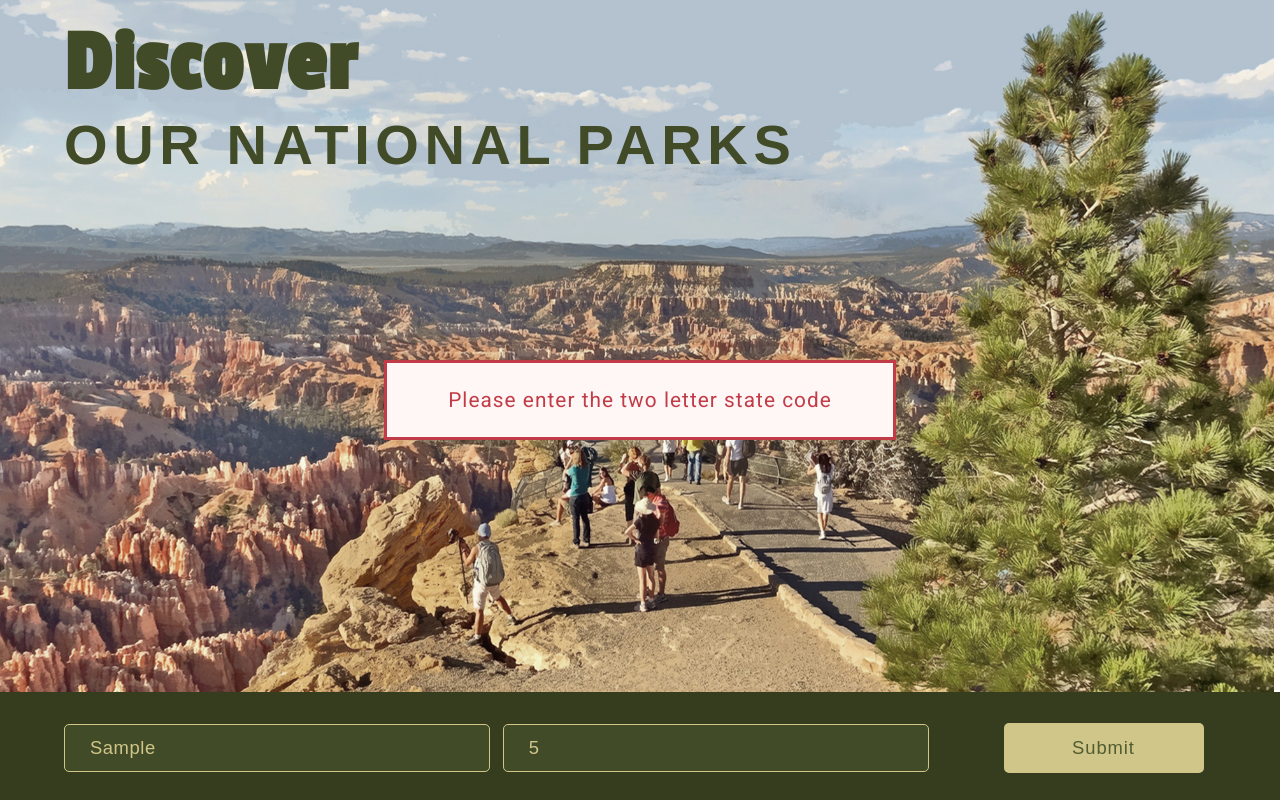
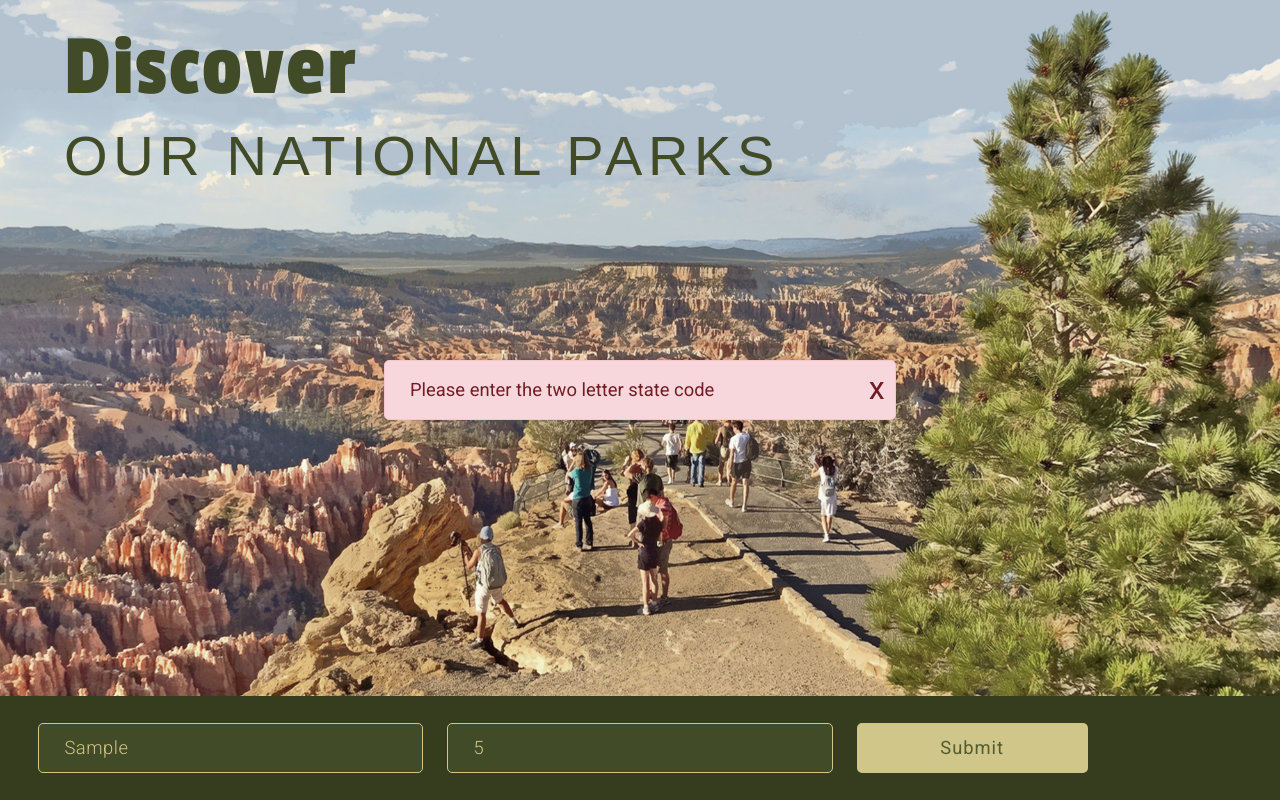
Before and after one commit to Amy-Braswell/find-a-park, a React (Create React App) app: page / in a window 1280 px wide. Both pictures are taken after typing "Sample", "5" into the empty fields and a click on the button "Submit". Built offline with nearby package versions, Linux system fonts and the light colour scheme; a web font is replaced by a local one.

Commit message:
added Bootstrap

```diff
--- a/package.json
+++ b/package.json
@@ -4,10 +4,12 @@
   "private": true,
   "dependencies": {
     "@fortawesome/fontawesome-svg-core": "1.2.0",
+    "@fortawesome/free-regular-svg-icons": "5.1.0",
     "@fortawesome/free-solid-svg-icons": "5.1.0",
-    "@fortawesome/free-regular-svg-icons": "5.1.0",
     "@fortawesome/react-fontawesome": "0.1.0",
+    "bootstrap": "^5.1.3",
     "react": "^16.13.1",
+    "react-bootstrap": "^2.3.0",
     "react-dom": "^16.13.1",
     "react-fontawesome": "^1.7.1",
     "react-router-dom": "^5.2.0",
@@ -40,9 +42,9 @@
     ]
   },
   "devDependencies": {
-    "axios": "^0.20.0",
     "@testing-library/jest-dom": "^4.2.4",
     "@testing-library/user-event": "^7.2.1",
+    "axios": "^0.20.0",
     "check-prop-types": "^1.1.2",
     "dotenv": "^8.2.0",
     "enzyme": "^3.11.0",
--- a/src/App/App.css
+++ b/src/App/App.css
@@ -36,7 +36,7 @@ html, body {
   min-height: calc(80vh - 50px);
   max-height: calc(80vh - 50px);
   overflow-y: hidden;
-  object-fit: cover;
+  object-fit: contain;
   z-index: 100
 }
 
@@ -44,7 +44,8 @@ html, body {
   position: fixed;
   overflow-y: hidden;
   top: 0;
-  height: 95%;
+  height: 100%;
+  width: auto;
 }
 
 body {
@@ -116,6 +117,11 @@ p{
     background-size: cover;
   }
 
+  .bkgrnd {
+    width: 100%;
+    height: auto;
+  }
+
   header > h1, h2{
     padding: 0;
   }
--- a/src/Components/Card/Card.js
+++ b/src/Components/Card/Card.js
@@ -2,6 +2,7 @@ import React from 'react'
 
 import NPSLogo from '../../images/nps_logo.png'
 import './Card.css'
+
 
 
 export default function Card(props){
--- a/src/Components/ResultList/ResultList.css
+++ b/src/Components/ResultList/ResultList.css
@@ -12,10 +12,11 @@
 
 
 .close-button {
+    background-color: rgba(0,0,0,0);
     z-index: 1000;
     padding: 0 1.5vh 2vh;
     border: 0;
-    margin-left: 87%;
+    margin-left: 95%;
     width: 10%;
 }
 
@@ -37,7 +38,7 @@
 /***************************For Tablets and Up****************************/
 @media (min-width: 1000px){
   .close-button {
-    margin-left: 89%;
+    margin-left: 91%;
   }
   .ul--grid-container{
     grid-template-columns: 33% 33% 33%;
@@ -49,7 +50,7 @@
 @media (min-width: 1680px){
 
   .close-button {
-    margin-left: 90.5%;
+    margin-left: 92%;
   }
 
   .ul--grid-container{
--- a/src/Components/SearchBar/SearchBar.css
+++ b/src/Components/SearchBar/SearchBar.css
@@ -1,60 +1,24 @@
 /****************** FORM ******************/
+
+.form-mobile {
+    display: inline;
+}
+
+.form-desktop {
+    display: none;
+}
 
 form {
     background-color: #363d1f;
     width: 100%;
     position: fixed;
     bottom: 0vh;
-    padding: 6vh 5% 6.5vh;
-    height: 20vh;
-    margin-bottom: -.5vh;
-}
-
-.form-flexbox {
-    display: flex;
-    flex-direction: column;
-    justify-content: space-around;
+    height: 32vh;
+    display:flex;
     align-items: center;
-}
-
-.form-group {
-    margin-bottom: 1vh;
-    width: 300px;
-    max-width: 100%;
-}
-
-.form-submit {
-    width: 300px;
-    max-width: 100%;
-}
-
-input[type="text"] {
-    padding: 1.25vh 25px;
-    width: 300px;
-    max-width: 100%;
-    outline: none;
-    font-size: 1em;
-    font-weight: 300;
-    letter-spacing: .03em;
-    color: #d0c689;
-    background-color: #424b27;
-    text-align: left;
-    border:1px solid #d0c689;
-    border-radius: 5px;
-    }
-
-input[type=number] {
-    padding: 1.25vh 25px;
-    width: 300px;
-    max-width: 100%;
-    outline: none;
-    font-size: 1em;
-    font-weight: 300;
-    background-color: #424b27;
-    color: #d0c689;
-    text-align: left;
-    border:1px solid #d0c689;
-    border-radius: 5px;
+    padding:0% 3%;
+    justify-content: flex-start;
+    gap: 2%;
 }
 
 ::placeholder {
@@ -82,47 +46,6 @@ input:-webkit-autofill:focus {
     -webkit-text-fill-color: #d0c689;
     box-shadow: 0 0 0 50px #424b27 inset;
     caret-color: #d0c689;
-}
-
-button {
-    padding: 1.25vh 0;
-    margin: 0 87.5px;
-    width: 125px;
-    max-width: 100%;
-    background-color: #d0c689;
-    color: #515C30;
-    font-size: 1em;
-    font-weight: 100;
-    letter-spacing: .05em;
-    border:2px solid #d0c689;
-    border-radius: 5px;
-}
-
-button:hover {
-    cursor: pointer;
-}
-
-button:focus {
-    outline: none;
-}
-
-.error__message_container{
-    position: absolute;
-    top: 45%;
-    width: 40%;
-    margin: 0 30%;
-    border: 3px solid #C23C47;
-    background-color: #FFF6F6;
-    color:  #C23C47;
-    padding: 10px;
-}
-
-.error__message_container p {
-    text-align: center;
-    margin: 15px;
-    font-size: 1.3em;
-    letter-spacing: .05em;
-    color:  #C23C47;
 }
 
 .loading-container {
@@ -158,48 +81,103 @@ button:focus {
     100% { transform: rotate(360deg); }
   }
 
+/* Bootstrap customizations */
+
+.col-mobile {
+    display: block;
+}
+
+.col-desktop {
+    display: none;
+}
+
+.btn-flat {
+    padding: 1.15vh 50px;
+    background-color: #d0c689;
+    color: #515C30;
+    font-size: 1.15em;
+    font-weight: 400;
+    letter-spacing: .05em;
+    border:2px solid #d0c689;
+    border-radius: 5px;
+    width:60%;
+    margin: 0 20%;
+}
+
+.styled-input{
+    padding: 1.25vh 75px 1.25vh 25px;
+    outline: none;
+    width:100%;
+    font-size: 1.15em;
+    font-weight: 300;
+    letter-spacing: .03em;
+    color: #d0c689;
+    background-color: #424b27;
+    text-align: left;
+    border:1px solid #d0c689;
+    border-radius: 5px;
+}
+
+.alert-msg{
+    position: absolute;
+    font-size: 1.15em;
+    top: 45vh;
+    width: 40%;
+    left: 30%;
+    background-color: #f7d7db;
+    color: #711d26;
+    border: 1px solid #f4c7cc;
+    border-radius: 5px;
+    padding: 15px 25px;
+}
+
+.alert-close {
+    color: #711d26;
+    position: absolute;
+    right: 2%;
+    top: 12%;
+    font-size: 1.75em;
+    line-height: 1.25em;
+    z-index: 10000;
+    cursor: pointer;
+}
+
 
 /**************************************** For Tablets and Up *********************************/
 @media (min-width: 1000px){
 
-    form {
-        padding: 0 5%;
-        height: 14vh;
+    .form-mobile {
+        display: none;
     }
 
-    .form-flexbox {
-        flex-direction: row;
-        justify-content: space-between
+    .form-desktop {
+        display: flex;
     }
 
-    .form-group {
-        flex-basis: 40%;
-        margin-bottom: 0;
+    form {
+        height: 13vh;
     }
 
-    .form-submit {
-        flex-basis: 15%;
+    .col-desktop {
+        display: inline;
     }
 
-    input[type="text"] {
-        padding: 1.5vh 25px;
-        margin-right: 3%;
-        font-size: 1.15em;
-        width: 100%;
+    /* customized Bootstrap styling */
+    .btn-flat {
+        width:60%;
+        margin: 0;
     }
 
-    input[type=number] {
-        padding: 1.5vh 25px;
-        margin-left: 3%;
-        font-size: 1.15em;
-        width: 100%;
+    .styled-input{
+        width:100%;
     }
 
-    button {
-        padding: 1.5vh 0;
-        font-size: 1.15em;
-        width: 200px;
+    .alert-msg{
+        width: 40%;
+        left: 30%;
     }
+
+    /* End of customized Bootstrap styling */
 
     .loading-container {
         width: 30%;
@@ -210,14 +188,3 @@ button:focus {
         left: 38%;
     }
 }
-
-
-@media (min-width: 1680px){
-    input[type="text"] {
-        margin-right: 1%;
-    }
-
-    input[type=number] {
-        margin-left: 1%;
-    }
-}
--- a/src/Components/SearchBar/SearchBar.js
+++ b/src/Components/SearchBar/SearchBar.js
@@ -1,6 +1,8 @@
 import React, { Component } from 'react'
 
 import ResultList from '../ResultList/ResultList'
+import {Button, Col, Form} from 'react-bootstrap'
+import Alert from 'react-bootstrap/Alert'
 import './SearchBar.css'
 
 export default class SearchBar extends Component {
@@ -8,6 +10,7 @@ export default class SearchBar extends Component {
         super()
         this.state = {
             error: null,
+            alert: false,
             parks: [],
             results: [],
             stateCode: null,
@@ -21,8 +24,6 @@ export default class SearchBar extends Component {
         }
         this.inputStateCodeRef = React.createRef()
         this.inputLimitRef = React.createRef()
-        this.isStateCodeValid = this.isStateCodeValid.bind(this)
-        this.handleClose = this.handleClose.bind(this)
     }
 
     handleClose = () =>{
@@ -36,8 +37,19 @@ export default class SearchBar extends Component {
         this.clearLimitInput()
     }
 
+    handleAlertClose = () =>{
+        this.setState(
+            {
+                alert: false,
+                error: null
+            }
+        )
+        this.clearStateCodeInput()
+        this.clearLimitInput()
+    }
+
     updateStateCode = (stateCode) => {
-        // How do I write test for Line 40?
+        // Write test for Line 40
         this.setState({
             stateCodeValid: null,
             limitValid: null,
@@ -50,12 +62,14 @@ export default class SearchBar extends Component {
         if(!this.state.stateCode) {
             this.setState({
                 stateCodeValidationMessage: 'You must enter a US State',
-                stateCodeValid: false
+                stateCodeValid: false,
+                alert: true
             })
         } else if (this.state.stateCode.length !== 2) {
             this.setState({
                 stateCodeValidationMessage: 'Please enter the two letter state code',
-                stateCodeValid: false
+                stateCodeValid: false,
+                alert: true
             })
         } else {
             this.setState({
@@ -88,12 +102,14 @@ export default class SearchBar extends Component {
         if(this.state.limit < 1 || this.state.limit > 50) {
             this.setState({
                 limitValidationMessage: 'Please enter a number between 1 - 50',
-                limitValid: false
+                limitValid: false,
+                alert: true
             })
         } else {
             this.setState({
                 limitValidationMessage: '',
-                limitValid: true
+                limitValid: true,
+                alert: true
             },
             () => {
                 this.getParksByState()
@@ -141,7 +157,7 @@ export default class SearchBar extends Component {
             error: null
             })
             const resultArray = this.state.parks
-            // How do I write test for Line 142?
+            // Write test for Line 142
             const results = resultArray.map(park => ({
                 id: park.id,
                 photo: park.images[0] || null,
@@ -152,11 +168,12 @@ export default class SearchBar extends Component {
                 })
             );
             // reset App to starting state except for results & isModalOpen
-            // How do I write test for Line 153?
+            // Write test for Line 153
             this.setState({
                 results:results,
                 parks: [],
                 error: null,
+                alert: false,
                 stateCode: null,
                 stateCodeValid: null,
                 stateCodeValidationMessage: null,
@@ -168,9 +185,10 @@ export default class SearchBar extends Component {
             })
         })
         .catch(err => {
-            // How do I write test for Line 169?
+            // Write test for Line 169
             this.setState({
-            error: err.message
+            error: err.message,
+            alert: true
             })
         })
     }
@@ -180,19 +198,31 @@ export default class SearchBar extends Component {
         return(
             <>
                 <section className='SearchParks'>
-                    {this.state.stateCodeValid === false ? (
-                            <div data-test='error-message-state-code-message' className='error__message_container'>
-                                <p className='error__message'>{this.state.stateCodeValidationMessage}</p>
-                            </div>
+                    {this.state.stateCodeValid === false && this.state.alert === true ? (
+                            <Alert
+                                key="danger"
+                                variant="danger"
+                                bsPrefix="alert-msg"
+                                data-test='error-message-state-code-message'
+                                >
+                                    {this.state.stateCodeValidationMessage}
+                                    <p className="alert-close" onClick={() => this.handleAlertClose()} >x</p>
+                            </Alert>
                     ) : (
                             <div data-test='error-message-state-code-message' className='hidden'>
                             </div>
                     )}
 
-                    {this.state.limitValid === false ? (
-                            <div data-test='error-message-limit-message' className='error__message_container'>
-                                <p className='error__message'>{this.state.limitValidationMessage}</p>
-                            </div>
+                    {this.state.limitValid === false && this.state.alert === true ?(
+                            <Alert
+                                key="danger"
+                                variant="danger"
+                                bsPrefix="alert-msg"
+                                data-test='error-message-limit-message'
+                            >
+                                {this.state.limitValidationMessage}
+                                <p className="alert-close" onClick={() => this.handleAlertClose()} >x</p>
+                            </Alert>
                     ) : (
                             <div data-test='error-message-limit-message' className='hidden'>
                             </div>
@@ -208,51 +238,110 @@ export default class SearchBar extends Component {
                             </div>
                     )}
 
-                    <form
-                        className='form-flexbox'
+
+                {/* Desktop Form */}
+                    <Form
+                        className="form-desktop"
                         onSubmit={event => {
                             this.isStateCodeValid(event)
                         }}
                     >
-                        <div className='field form-group'>
-                            <label htmlFor='state-code'>
-                                <input
+                        <Col className="my-1" style={{ width: '35%', margin: '0', padding: '0' }}>
+                            <Form.Group className="" controlId="formStateCode">
+                                <Form.Label className="visually-hidden">two letter State Code</Form.Label>
+                                <Form.Control
+                                    type="text"
+                                    placeholder="Enter State (two letter code)"
+                                    bsPrefix="styled-input"
                                     data-test='state-code-input'
-                                    label = 'state-code'
                                     ref={this.inputStateCodeRef}
-                                    type='text'
-                                    placeholder='Enter State (two letter code)'
-                                    className='search-this-state'
                                     name='state-code'
                                     aria-required='true'
                                     onClick={event => this.clearStateCodeInput(event.target.value)}
                                     onChange={event => this.updateStateCode(event.target.value)}
                                 />
-                            </label>
-                        </div>
-                        <div className='field form-group'>
-                            <label htmlFor='search-limit'>
-                                <input
+                            </Form.Group>
+                        </Col>
+
+                        <Col className="my-1" style={{ width: '35%', margin: '0', padding: '0' }}>
+                            <Form.Group className="" controlId="formSearchLimit">
+                                <Form.Label className="visually-hidden">Search Limit</Form.Label>
+                                <Form.Control
+                                    type="number"
+                                    placeholder="How Many Parks? (1 - 50)"
+                                    bsPrefix="styled-input"
                                     data-test='search-limit-input'
                                     ref={this.inputLimitRef}
-                                    type='number'
-                                    placeholder='How Many Parks? (1 - 50)'
-                                    className='search-limit'
                                     name='search-limit'
                                     aria-required='false'
                                     onClick={event => this.clearLimitInput(event.target.value)}
                                     onChange={event => this.updateSearchLimit(event.target.value)}
                                 />
-                            </label>
-                        </div>
-                        <div className='button form-submit'>
-                            <button type='submit' data-test='submit-button' className='submit'>
+                            </Form.Group>
+                        </Col>
+
+                        <Col className="my-1" style={{ width: '30%', margin: '0', padding: '0' }}>
+                            <Button  className="" type="submit" bsPrefix="btn-flat" data-test='submit-button'>
                                 Submit
-                            </button>
-                        </div>
+                            </Button>
+                        </Col>
 
-                    </form>
+                    </Form>
+
+                {/* MOBILE FORM */}
+                    <Form
+                        className="form-mobile"
+                        onSubmit={event => {
+                            this.isStateCodeValid(event)
+                        }}
+                    >
+
+                        <Col className="mt-4 mb-2" style={{ width: '100%', padding: '0' }}>
+                            <Form.Group className="" controlId="formStateCode">
+                                <Form.Label className="visually-hidden">two letter State Code</Form.Label>
+                                <Form.Control
+                                    type="text"
+                                    placeholder="Enter State (two letter code)"
+                                    bsPrefix="styled-input"
+                                    data-test='state-code-input'
+                                    ref={this.inputStateCodeRef}
+                                    name='state-code'
+                                    aria-required='true'
+                                    onClick={event => this.clearStateCodeInput(event.target.value)}
+                                    onChange={event => this.updateStateCode(event.target.value)}
+                                />
+                            </Form.Group>
+                        </Col>
+
+                        <Col className="mb-2" style={{ width: '100%', padding: '0' }}>
+                            <Form.Group className="" controlId="formSearchLimit">
+                                <Form.Label className="visually-hidden">Search Limit</Form.Label>
+                                <Form.Control
+                                    type="number"
+                                    placeholder="How Many Parks? (1 - 50)"
+                                    bsPrefix="styled-input"
+                                    data-test='search-limit-input'
+                                    ref={this.inputLimitRef}
+                                    name='search-limit'
+                                    aria-required='false'
+                                    onClick={event => this.clearLimitInput(event.target.value)}
+                                    onChange={event => this.updateSearchLimit(event.target.value)}
+                                />
+                            </Form.Group>
+                        </Col>
+
+                        <Col className="mb-2" style={{ width: '100%', padding: '0' }}>
+                            <Button  className="" type="submit" bsPrefix="btn-flat" data-test='submit-button'>
+                                Submit
+                            </Button>
+                        </Col>
+
+
+                    </Form>
+
                 </section>
+
+
                 <section className='SearchResults'>
                     {this.state.results.length ?
                         (<div className="result-list-container">
--- a/src/index.js
+++ b/src/index.js
@@ -1,6 +1,6 @@
 import React from 'react'
 import ReactDOM from 'react-dom'
-
+import 'bootstrap/dist/css/bootstrap.css';
 import './index.css'
 import App from './App/App'
 
```
Also changed, not shown: public/index.html (+13 -0 lines), src/Components/ResultList/ResultList.js (+8 -5 lines), 2 other files (tests, documents, lock files or other folders).
